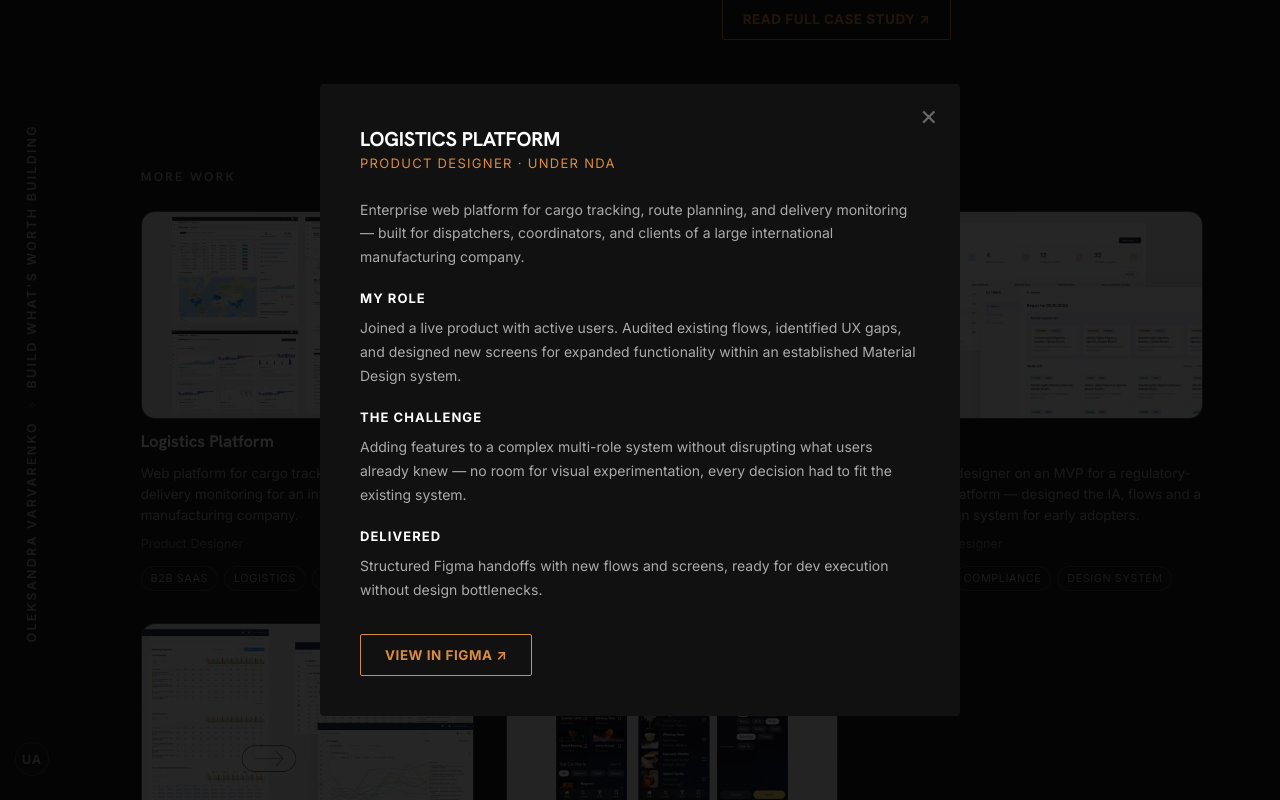
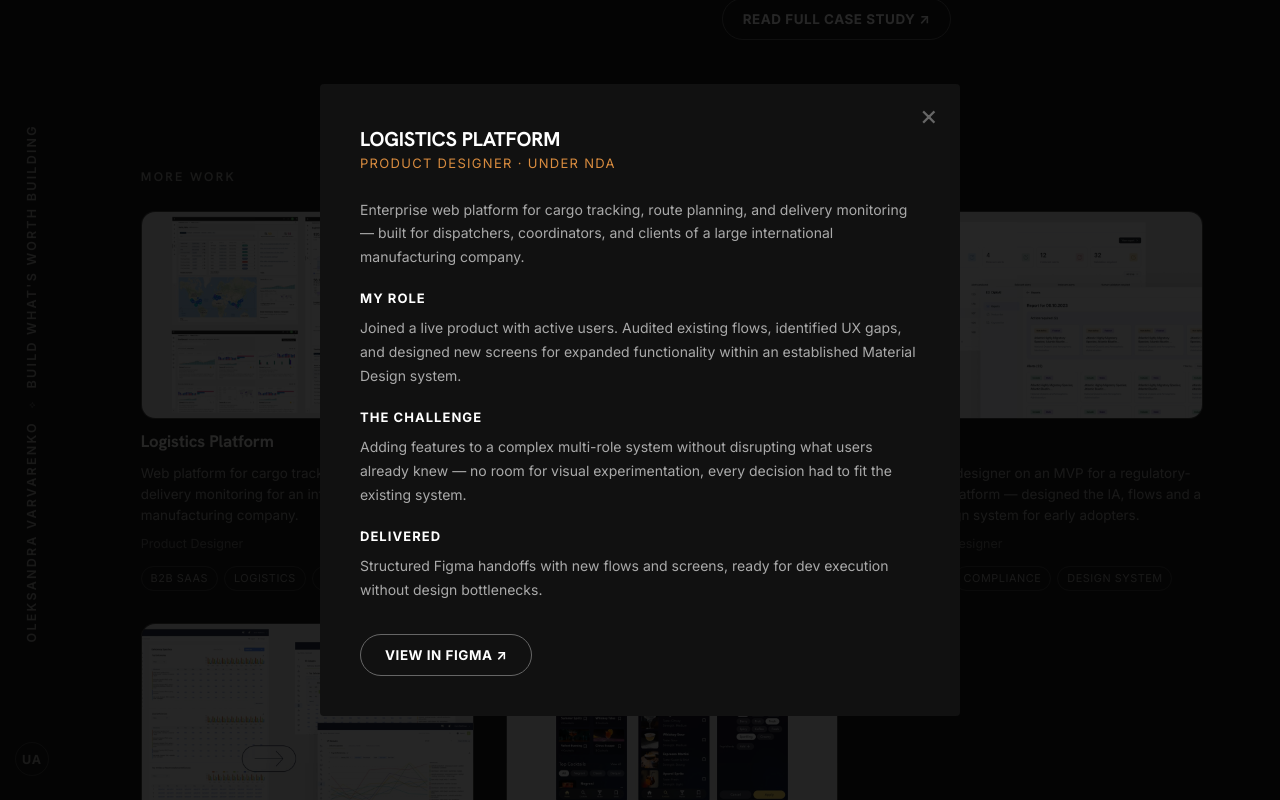
Before and after one commit to ovarvarenko/portfolio, a React (Vite) app: page / in a window 1280 px wide. Both pictures are taken after a click on the element 307 px from the left and 6789 px from the top of the page. Shown: the part 6389-7189 px from the top of the page. Built offline with nearby package versions, Linux system fonts and the light colour scheme.

Commit message:
update cta button style across site

```diff
--- a/src/components/CaseCard.css
+++ b/src/components/CaseCard.css
@@ -181,16 +181,18 @@
   font-weight: 700;
   letter-spacing: 0.04em;
   text-transform: uppercase;
-  color: #d98c3f;
-  border: 1px solid #d98c3f;
-  border-radius: 2px;
+  background: transparent;
+  color: #fff;
+  border: 1px solid #666;
+  border-radius: 999px;
   padding: 10px 20px;
-  transition: background-color 200ms ease, color 200ms ease;
+  transition: background-color 200ms ease, border-color 200ms ease, color 200ms ease;
 }
 
 .lead-case__link:hover {
-  background-color: #d98c3f;
-  color: #000000;
+  border-color: #d98c3f;
+  color: #fff;
+  background: var(--surface);
 }
 
 @media (max-width: 860px) {
--- a/src/components/ProjectModal.css
+++ b/src/components/ProjectModal.css
@@ -80,20 +80,22 @@
 .project-modal__figma {
   display: inline-block;
   margin-top: 2rem;
-  border: 1px solid #d98c3f;
-  color: #d98c3f;
+  background: transparent;
+  border: 1px solid #666;
+  color: #fff;
   padding: 10px 24px;
   font-size: var(--fs-small);
   font-weight: 700;
   letter-spacing: 0.04em;
   text-transform: uppercase;
-  border-radius: 2px;
-  transition: background-color 200ms ease, color 200ms ease;
+  border-radius: 999px;
+  transition: background-color 200ms ease, border-color 200ms ease, color 200ms ease;
 }
 
 .project-modal__figma:hover {
-  background-color: #d98c3f;
-  color: #000;
+  border-color: #d98c3f;
+  color: #fff;
+  background: var(--surface);
 }
 
 @keyframes project-modal-fade-in {
```
